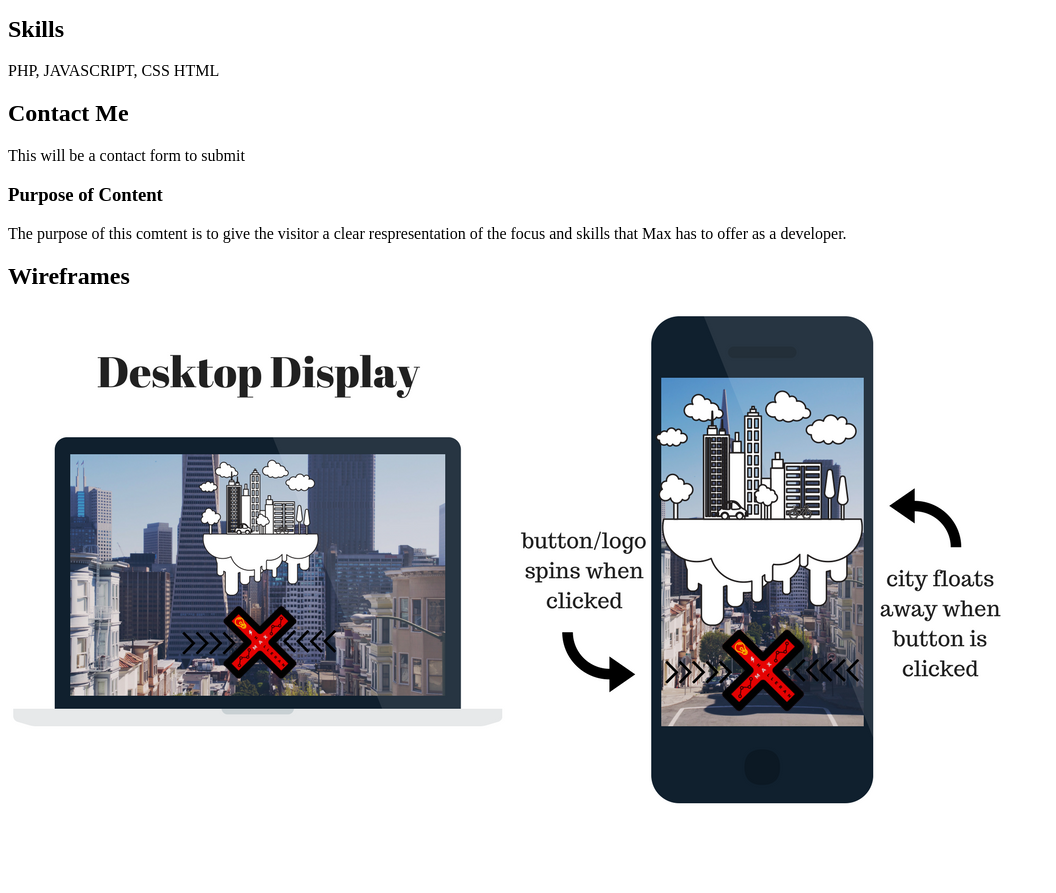
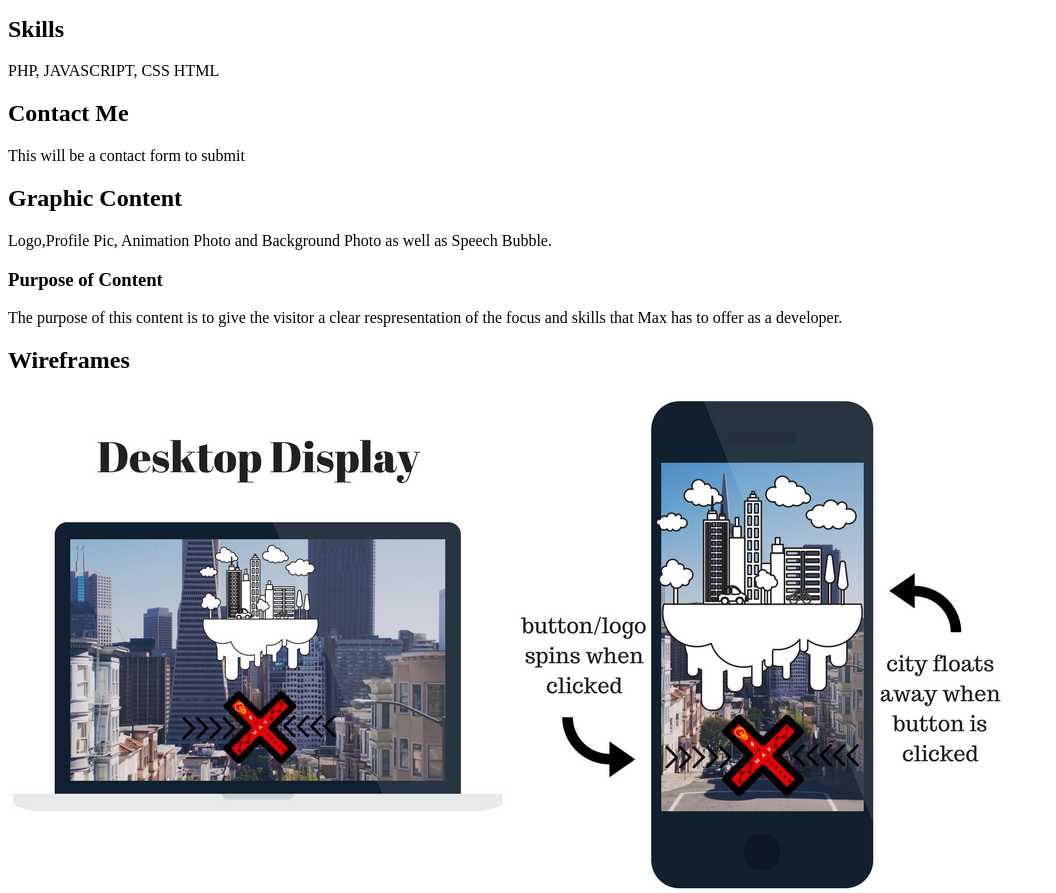
Before and after one commit to tuckcodes/max-halleran, a PHP site: page /milestone-2.php in a window 1280 px wide. Shown: the part 234-1127 px from the top of the page, without its empty margins (0-1056 px from the left). Before the commit the page ends 1038 px from the top, so only its background shows below. Run offline with PHP 8.4, Linux system fonts and the light colour scheme.

Commit message:
Added written content

```diff
--- a/public_html/documentation/milestone-2.php
+++ b/public_html/documentation/milestone-2.php
@@ -14,8 +14,10 @@
 		<p>PHP, JAVASCRIPT, CSS HTML</p>
 		<h2>Contact Me</h2>
 		<p>This will be a contact form to submit</p>
+		<h2>Graphic Content</h2>
+		<p>Logo,Profile Pic, Animation Photo and Background Photo as well as Speech Bubble.</p>
 		<h3>Purpose of Content</h3>
-		<p>The purpose of this comtent is to give the visitor a clear respresentation of the focus and skills that Max has to offer as a developer.</p>
+		<p>The purpose of this content is to give the visitor a clear respresentation of the focus and skills that Max has to offer as a developer.</p>
 		<h2>Wireframes</h2>
 		<img src ="images/Wirefram1PWP.png" alt="Wireframe 1"/>
 		<img src ="images/Wireframe2PWP.png" alt="Wireframe2"/>
```
